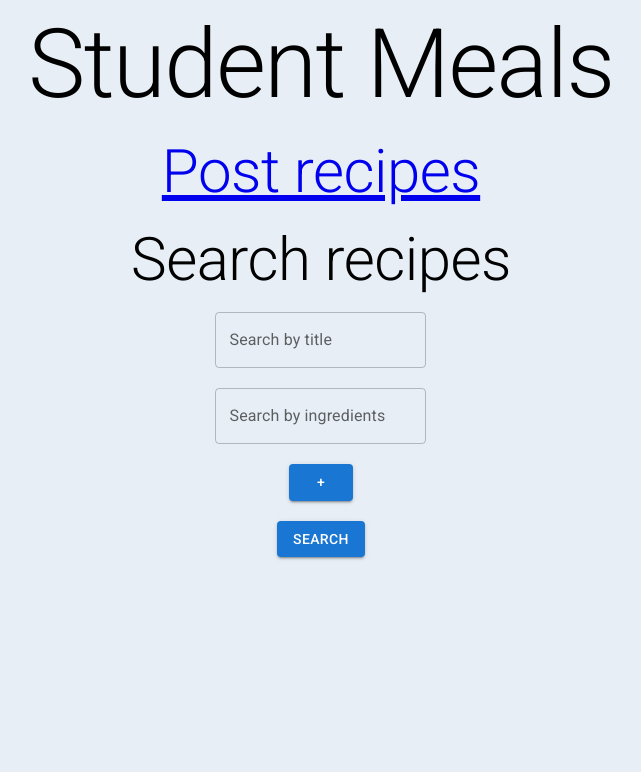
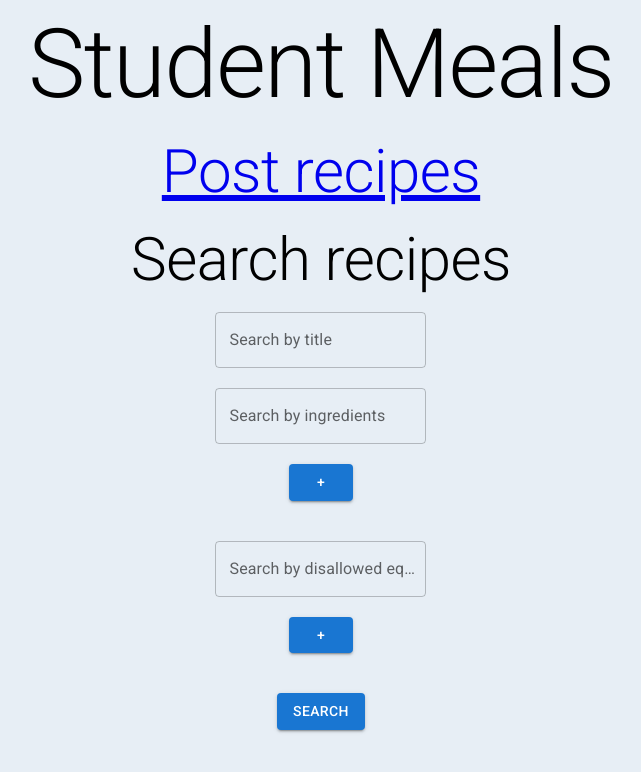
Before and after one commit to tomikurko/student-meals-app, a Next.js app in the folder frontend/: page / in a window 1280 px wide. Shown: the top 772 px of the page, without its empty margins (319-960 px from the left). Built offline with nearby package versions, Linux system fonts and the light colour scheme.

Commit message:
SM-44: UI: Searching recipes by equipment

```diff
--- a/frontend/src/Services/RecipesService.js
+++ b/frontend/src/Services/RecipesService.js
@@ -8,11 +8,12 @@ const axiosInstance = axios.create({
 });
 const path = "http://localhost:8080/api/v1";
 
-const getRecipes = async (title, ingredients) => {
+const getRecipes = async (title, ingredients, disallowedEquipment) => {
   try {
     const params = {
       titleContains: title,
-      ingredientsContain: ingredients
+      ingredientsContain: ingredients,
+      equipmentDontContain: disallowedEquipment
     };
     const response = await axiosInstance.get(path + "/recipes", {
        params,
--- a/frontend/src/app/page.tsx
+++ b/frontend/src/app/page.tsx
@@ -15,17 +15,7 @@ export default function Home() {
   const [recipes, setRecipes] = useState([]);
   const [title, setTitle] = useState("");
   const [ingredients, setIngredients] = useState([""]);
-
-  const onClickSearch = async (e) => {
-    e.preventDefault();
-    const recipes = await getRecipes(title, ingredients);
-    setRecipes(recipes);
-  };
-
-  const onClickAddIngredient = async (e) => {
-    e.preventDefault();
-    setIngredients(ingredients.concat([""]));
-  };
+  const [equipment, setEquipment] = useState([""]);
 
   const onTitleChange = (e) => {
     setTitle(e.target.value);
@@ -34,6 +24,27 @@ export default function Home() {
   const onIngredientsChange = (index, event) => {
     ingredients[index] = event.target.value;
     setIngredients(ingredients);
+  };
+
+  const onClickAddIngredient = async (e) => {
+    e.preventDefault();
+    setIngredients(ingredients.concat([""]));
+  };
+
+  const onEquipmentChange = (index, event) => {
+    equipment[index] = event.target.value;
+    setEquipment(equipment);
+  };
+
+  const onClickAddEquipment = async (e) => {
+    e.preventDefault();
+    setEquipment(equipment.concat([""]));
+  };
+
+  const onClickSearch = async (e) => {
+    e.preventDefault();
+    const recipes = await getRecipes(title, ingredients, equipment);
+    setRecipes(recipes);
   };
 
   return (
@@ -48,6 +59,7 @@ export default function Home() {
 
           <form onSubmit={onClickSearch}>
             <TextField id="title-contains-search" label="Search by title" type="search" onChange={onTitleChange} />
+
             {ingredients.map((ingredient, index) => (
               <>
                 <br/>
@@ -60,6 +72,21 @@ export default function Home() {
             <br/>
             <br/>
             <Button variant="contained" onClick={onClickAddIngredient}>+</Button>
+            <br/>
+
+            {equipment.map((equipment, index) => (
+              <>
+                <br/>
+                <br/>
+                <TextField id="disallowed-equipment-search-{index}"
+                label="Search by disallowed equipment" type="search" onChange={(e) => onEquipmentChange(index, e)}
+                defaultValue={equipment} />
+              </>
+            ))}
+            <br/>
+            <br/>
+            <Button variant="contained" onClick={onClickAddEquipment}>+</Button>
+            <br/>
             <br/>
             <br/>
 
```
